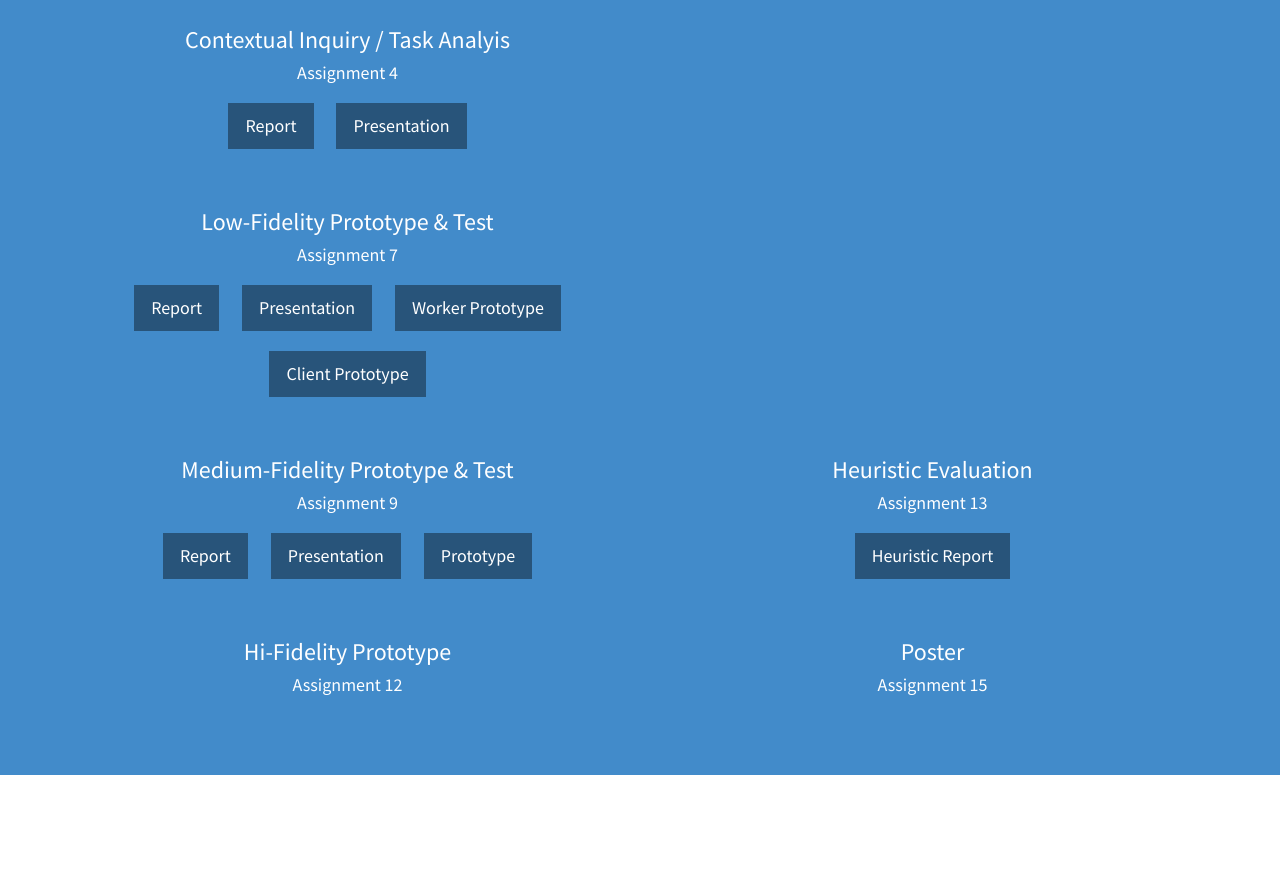
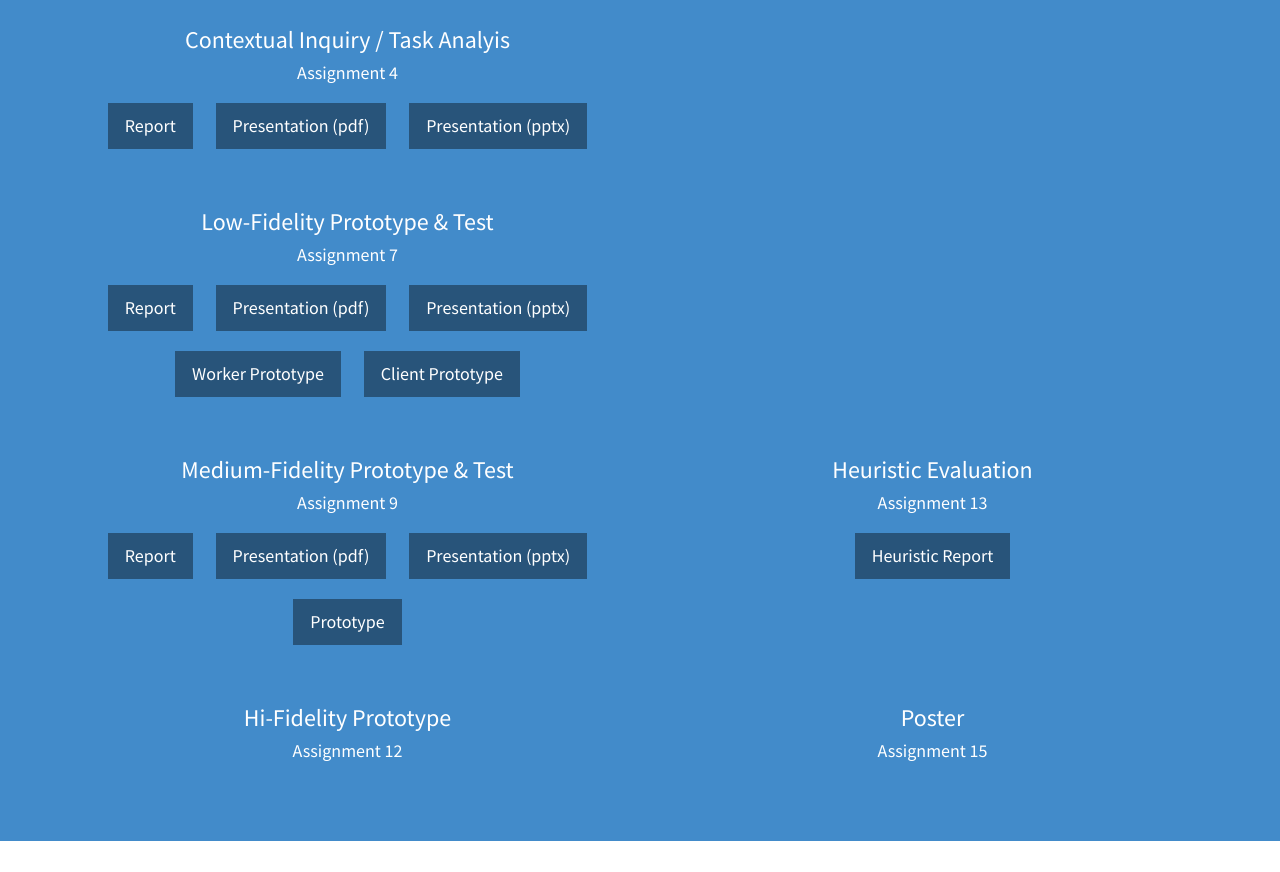
Before and after one commit to JohnYangSam/cs147-mwork-display-website, a plain HTML site: page index.html in a window 1280 px wide. Shown: the part 3045-3917 px from the top of the page. Drawn offline with Linux system fonts and the light colour scheme.

Commit message:
add pptx's to the resources

```diff
--- a/index.html
+++ b/index.html
@@ -214,7 +214,8 @@
                         <h3>Contextual Inquiry / Task Analyis</h3>
                         <h4>Assignment 4</h4>
                         <a href="assets/assignments/4/CS147Assignment4CITAEssayFinal.pdf" class="btn btn-lg btn-dark">Report</a>
-                        <a href="assets/assignments/4/MobileWorkNeedfindingPresentation.pdf" class="btn btn-lg btn-dark">Presentation</a>
+                        <a href="assets/assignments/4/MobileWorkNeedfindingPresentation.pdf" class="btn btn-lg btn-dark">Presentation (pdf)</a>
+                        <a href="assets/assignments/4/MobileWorkNeedfindingPresentation.pptx" class="btn btn-lg btn-dark">Presentation (pptx)</a>
                     </div>
                 </div>
             </div>
@@ -224,7 +225,8 @@
                         <h3>Low-Fidelity Prototype &amp; Test</h3>
                         <h4>Assignment 7</h4>
                         <a href="assets/assignments/7/Low-FiReportFinalWriteUp.pdf" class="btn btn-lg btn-dark">Report</a>
-                        <a href="assets/assignments/7/mWorkLow-FiPrototyping Presentation.pdf" class="btn btn-lg btn-dark">Presentation</a>
+                        <a href="assets/assignments/7/mWorkLow-FiPrototypingPresentation.pdf" class="btn btn-lg btn-dark">Presentation (pdf)</a>
+                        <a href="assets/assignments/7/mWorkLow-FiPrototypingPresentation.pptx" class="btn btn-lg btn-dark">Presentation (pptx)</a>
                         <a href="assets/assignments/7/prototype/lowfi-prototype-worker-full.pdf" class="btn btn-lg btn-dark">Worker Prototype</a>
                         <a href="assets/assignments/7/prototype/lowfi-prototype-client-full.pdf" class="btn btn-lg btn-dark">Client Prototype</a>
                     </div>
@@ -236,7 +238,8 @@
                         <h3>Medium-Fidelity Prototype &amp; Test</h3>
                         <h4>Assignment 9</h4>
                         <a href="assets/assignments/9/CS147Medium-FiPrototypeWriteup.pdf" class="btn btn-lg btn-dark">Report</a>
-                        <a href="assets/assignments/9/mWork Medium-Fi Prototyping Presentation.pdf" class="btn btn-lg btn-dark">Presentation</a>
+                        <a href="assets/assignments/9/mWorkMedium-FiPrototypingPresentation.pdf" class="btn btn-lg btn-dark">Presentation (pdf)</a>
+                        <a href="assets/assignments/9/mWorkMedium-FiPrototypingPresentation.pptx" class="btn btn-lg btn-dark">Presentation (pptx)</a>
                         <a href="https://mobilework.proto.io/share/?id=c7d50b30-cff6-42a0-9706-bcecc189f0c7&v=2" class="btn btn-lg btn-dark">Prototype</a>
                     </div>
                 </div>
```
Also changed, not shown: 5 other files.
